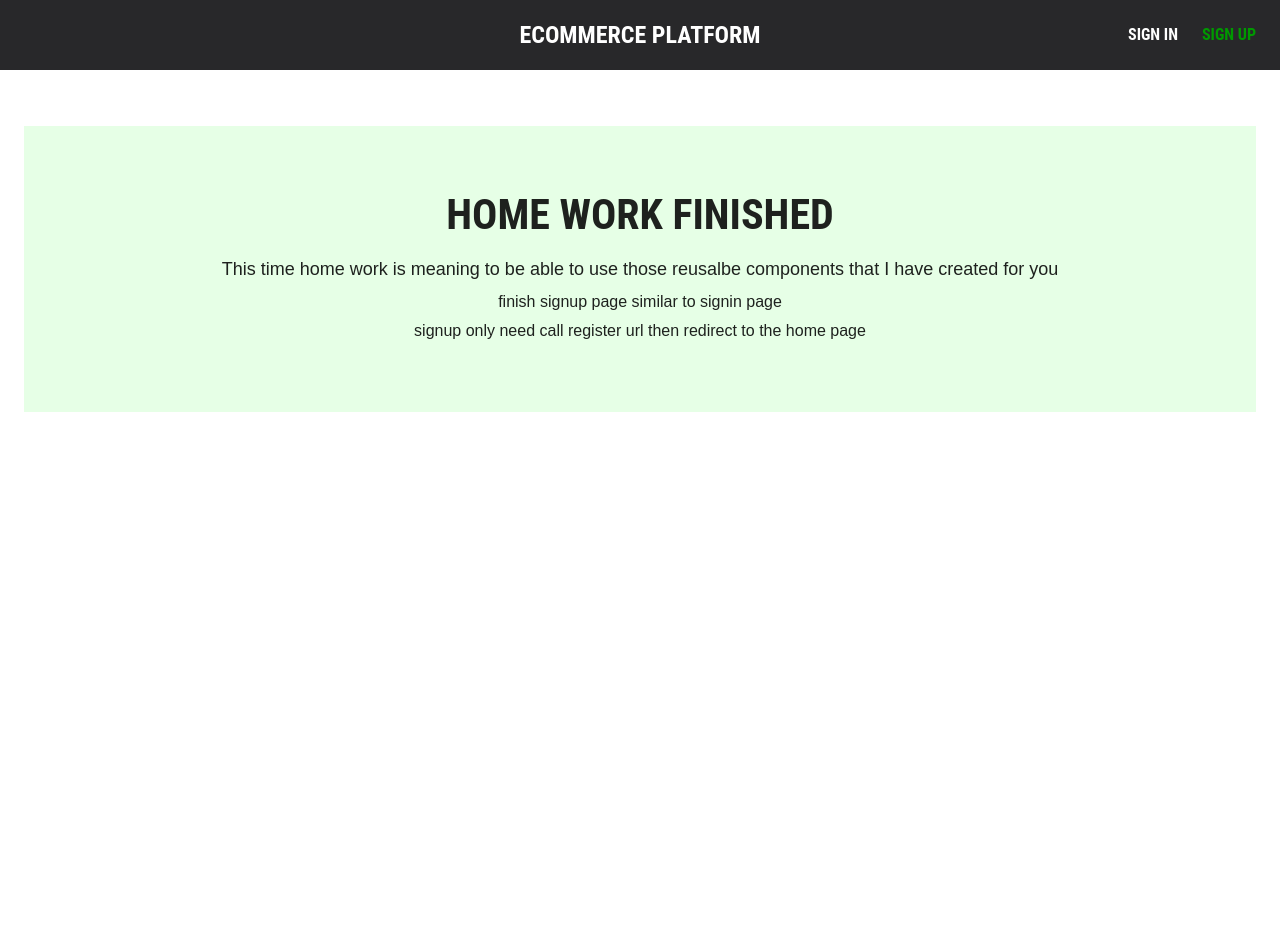
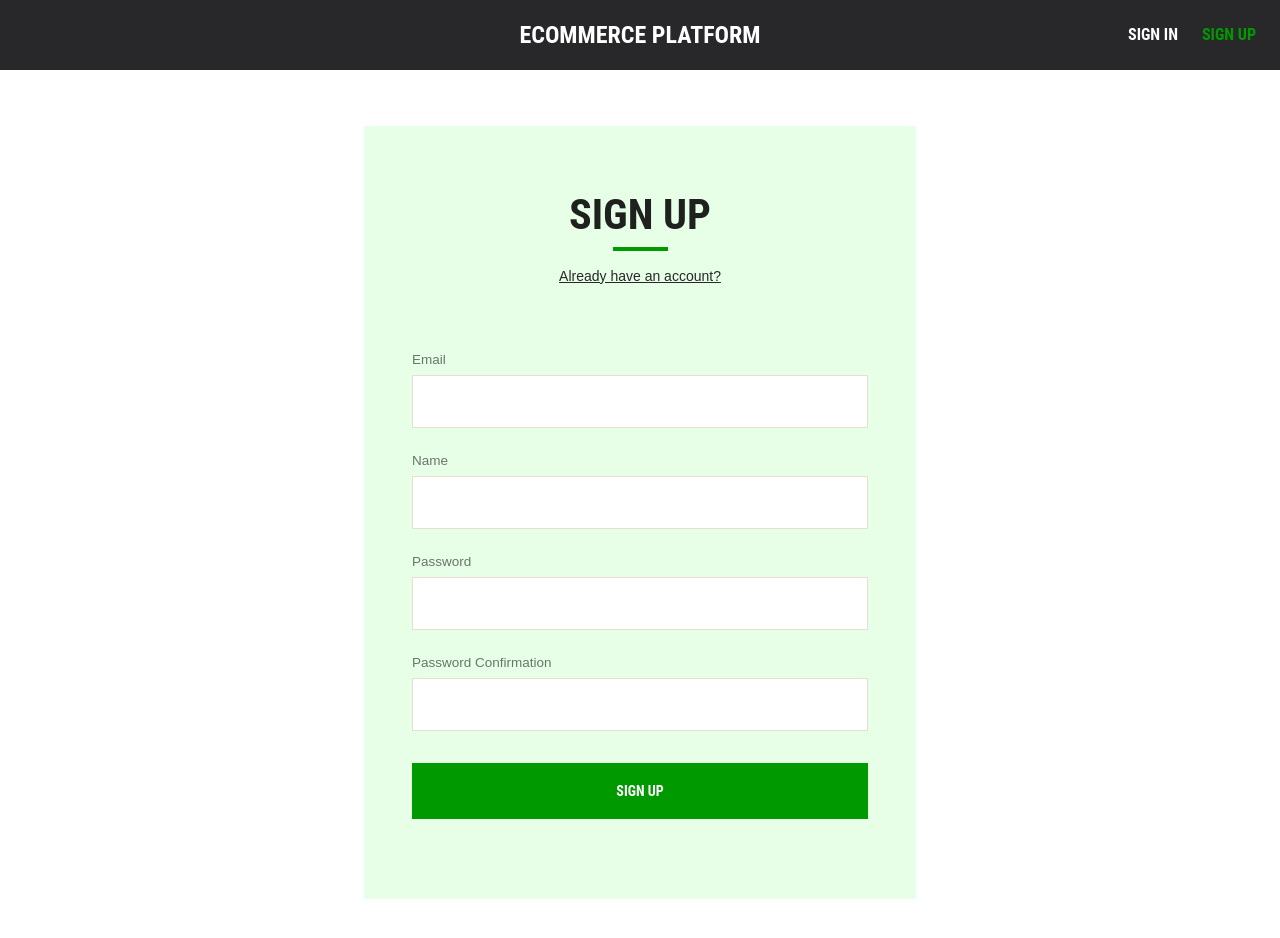
Before and after one commit to sandylib/ecommerce-react-app, a React (Create React App) app: page /signup in a window 1280 px wide. Shown: the top 938 px of the page. Before the commit the page ends 800 px from the top, so only its background shows below. Built offline with nearby package versions, Linux system fonts and the light colour scheme.

Commit message:
create page

```diff
--- a/src/views/SignUp/SignUp.js
+++ b/src/views/SignUp/SignUp.js
@@ -1,29 +1,205 @@
-import React from 'react'
+import React from 'react';
+import { makeStyles } from '@material-ui/core/styles';
+import { useHistory, Redirect, useLocation } from "react-router-dom";
+import Link from '@material-ui/core/Link';
 import Typography from '../../components/Typography/Typography';
 import AppForm from '../../components/AppForm/AppForm';
+import { email, required } from '../../form/validation';
+import RFTextField from '../../form/RFTextField';
+import FormButton from '../../form/FormButton';
+import { withAuth } from '../../components/Authentication/Authentication'
+import FormFeedback from '../../form/FormFeedback';
+import request from '../../utils/request';
+import { registUrl } from '../../config/url';
+import {CURRENT_USER} from '../../constants/applicationConstants'
+
+const useStyles = makeStyles((theme) => ({
+  form: {
+    marginTop: theme.spacing(6),
+  },
+  button: {
+    marginTop: theme.spacing(3),
+    marginBottom: theme.spacing(2),
+  },
+  feedback: {
+    marginTop: theme.spacing(2),
+  },
+}));
+
+const deaultValues = {
+  email:'',
+  name:'',
+  password: '',
+  passwordConfirmation: ''
+}
+
+const deaultErrors = {
+  email:'',
+  name: '',
+  password: '',
+  passwordConfirmation: ''
+}
+
+function SignUp({authenticate, isAuthenticated}) {
+  const classes = useStyles();
+  const history = useHistory();
+  const location = useLocation();
+  const { from } = location.state || { from: { pathname: "/" } };
+  const [values, setValues] = React.useState(deaultValues);
+  const [errors, setErrors] = React.useState(deaultErrors);
+  const [submitting, setSubmitting] = React.useState(false);
+  const [submitError, setSubmitError] = React.useState(false);
+
+  const handleChange = ({target}) => {
+    const {name, value} = target;
+
+    setValues({
+      ...values,
+      [name]: value
+    });
+
+  };
+
+  const validate = () => {
+    const errorsObj = required([ 'email', 'name', 'password', 'passwordConfirmation'], values);
+
+    if (!errorsObj.email) {
+      const emailError = email(values.email);
+      if (emailError) {
+        errorsObj.email = emailError;
+      }
+    }
+
+    return errorsObj;
+  };
+
+  const handleSubmit = async (e) => {
+    e.preventDefault();
+    const validationErrors = validate();
+
+    if( Object.keys(validationErrors).length > 0) {
+
+      setErrors(validationErrors);
+      return;
+
+    }
+
+    try {
+
+      setSubmitting(true);
+      const validCurrentUser = {
+        email: values.email,
+        name: values.name,
+        password: values.password,
+        passwordConfirmation: values.passwordConfirmation
+      };
+
+      const resp =  await request(registUrl, {
+        method: 'POST',
+        body: JSON.stringify({...validCurrentUser})
+      });
+
+      setSubmitting(false);
+
+      if(resp.status === 200){
+        await authenticate(values.email, values.password);
+
+       history.push('/');
+      } else {
+        const error = await resp.json();
+        setSubmitError(error.message);
+      }
 
 
-export const SignUp = () => {
+    } catch (error) {
+      setSubmitting('create failed, please try it again later')
+      setSubmitting(false);
+    }
+
+
+  };
+
+ if(isAuthenticated) return <Redirect to={from} />
+
   return (
-    <AppForm size="xl">
-       <Typography variant="h3" gutterBottom  align="center">
-        Home work finished
-       </Typography>
-      <Typography variant="subtitle1" gutterBottom  align="center">
+    <React.Fragment>
+      <AppForm>
+        <React.Fragment>
+          <Typography variant="h3" gutterBottom marked="center" align="center">
+            Sign Up
+          </Typography>
+          <Typography variant="body2" align="center">
+            <Link href="/signin" underline="always">
+              Already have an account?
+            </Link>
+          </Typography>
+        </React.Fragment>
+            <form  className={classes.form} autoComplete="off" noValidate>
+             <RFTextField
+                autoComplete="email"
+                fullWidth
+                disabled={submitting}
+                label="Email"
+                margin="normal"
+                name="email"
+                error={errors.email}
+                value={values.email}
+                onChange={handleChange}
+              />
+              <RFTextField
+                autoComplete="name"
+                fullWidth
+                disabled={submitting}
+                label="Name"
+                margin="normal"
+                name="name"
+                error={errors.name}
+                value={values.name}
+                onChange={handleChange}
+              />
+              <RFTextField
+                fullWidth
+                disabled={submitting}
+                name="password"
+                autoComplete="current-password"
+                label="Password"
+                type="password"
+                margin="normal"
+                error={errors.password}
+                value={values.password}
+                onChange={handleChange}
+              />
 
-      This time home work is meaning to be able to use those reusalbe components that I have created for you
+              <RFTextField
+                fullWidth
+                disabled={submitting}
+                name="passwordConfirmation"
+                autoComplete="current-passwordConfirmation"
+                label="Password Confirmation"
+                type="password"
+                margin="normal"
+                error={errors.passwordConfirmation}
+                value={values.passwordConfirmation}
+                onChange={handleChange}
+              />
 
-      </Typography>
-      <Typography variant="body1" gutterBottom  align="center">
-      finish signup page similar to signin page
-      </Typography>
-      <Typography variant="body1" gutterBottom  align="center">
-      signup only need call register url then redirect to the home page
-      </Typography>
+            {submitError && submitError.length > 0 && <FormFeedback className={classes.feedback} error>
+                      {submitError}
+                    </FormFeedback>}
+              <FormButton
+                className={classes.button}
+                disabled={submitting}
+                color="secondary"
+                fullWidth
+                onClick={handleSubmit}
+              >
+                {submitting  ? 'In progress…' : 'Sign Up'}
+              </FormButton>
+            </form>
 
-    </AppForm>
-
-  )
+      </AppForm>
+    </React.Fragment>
+  );
 }
 
-export default SignUp;
+export default withAuth(SignUp);
```
